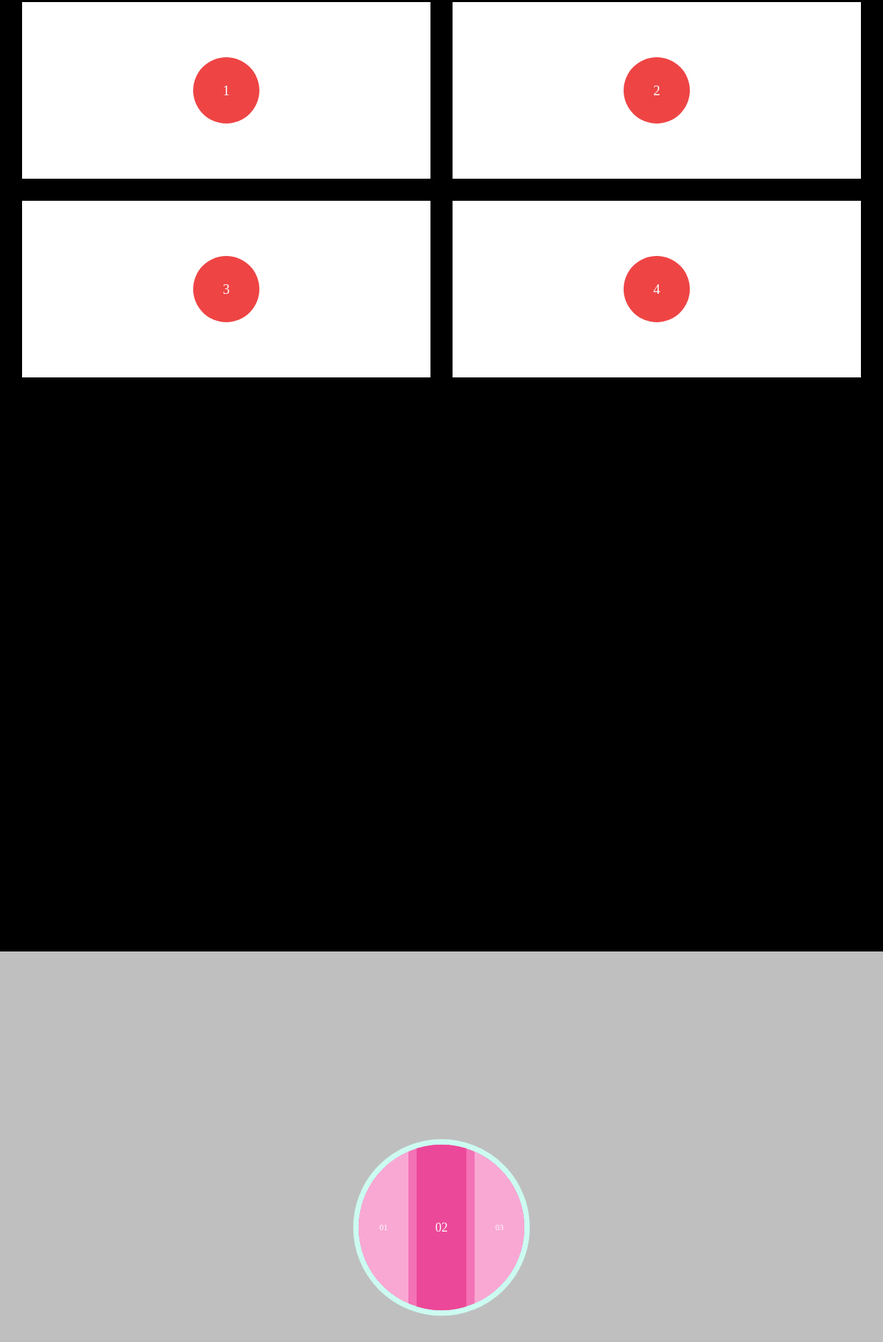
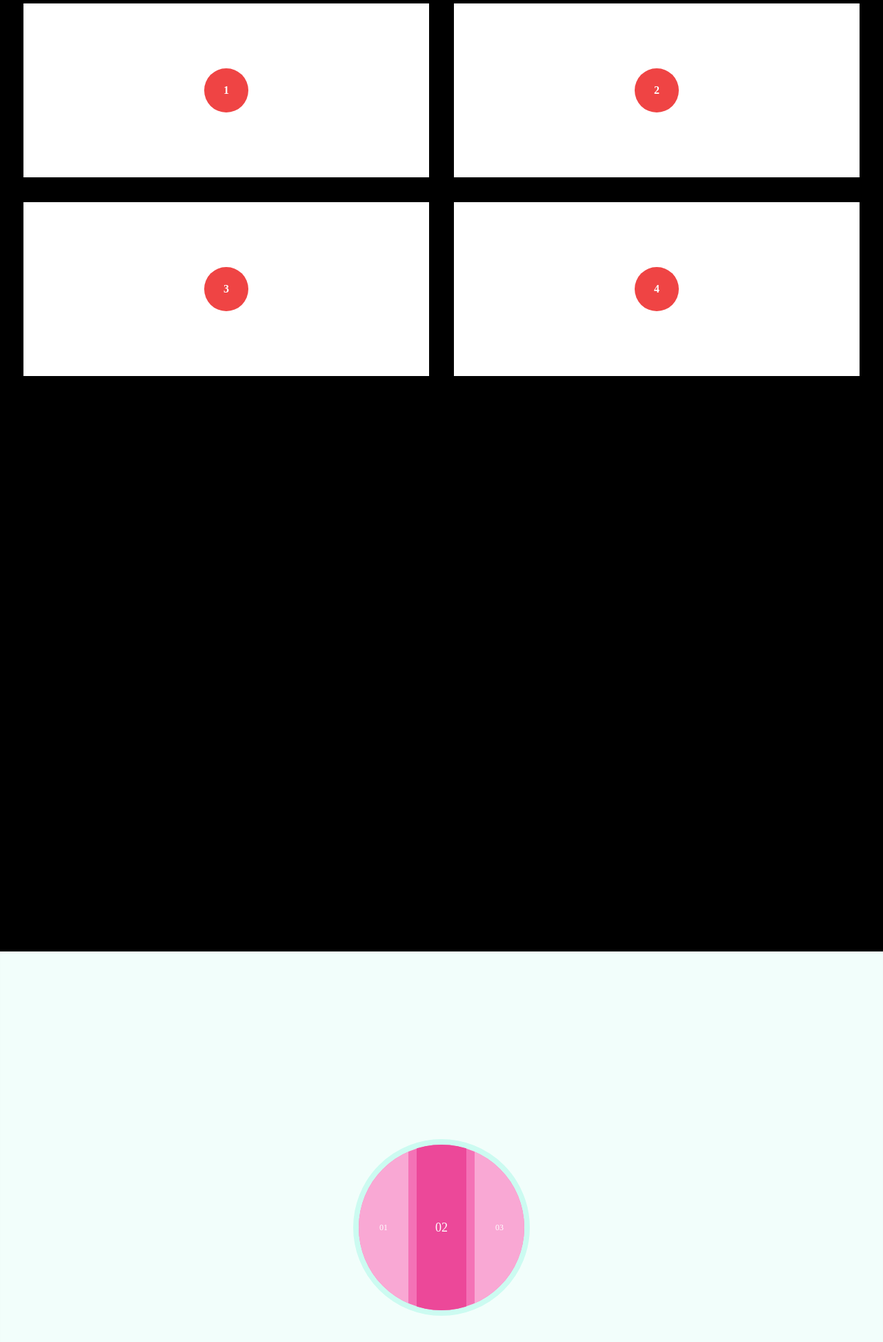
Before and after one commit to gaded01/filta_exam, a website built with webpack: page src/index.html in a window 1280 px wide. Shown: the part 829-2774 px from the top of the page at 69% size. Built offline with nearby package versions, Linux system fonts and the light colour scheme; files whose address does not match are found by name; a web font is replaced by a local one; what @alpinejs/intersect, js-confetti would draw is missing.

Commit message:
Filta Coding Test

```diff
--- a/src/index.html
+++ b/src/index.html
@@ -26,32 +26,41 @@
     <!-- Grid -->
 
     <section x-intersect.half="currentBg = `bg-red-500`" class="p-8 grid lg:grid-cols-2 gap-8">
-      <div class="h-64 bg-white flex justify-center items-center hover:bg-blue-500 group"><p class="font-sans bg-red-500 text-white text-xl flex w-24 h-24 justify-center items-center rounded-full group-hover:text-black group-hover:rotate-45">1</p></div>
-      <div class="h-64 bg-white flex justify-center items-center hover:bg-blue-500 group"><p class="font-sans bg-red-500 text-white text-xl flex w-24 h-24 justify-center items-center rounded-full group-hover:text-black group-hover:rotate-45">2</p></div>
-      <div class="h-64 bg-white flex justify-center items-center hover:bg-blue-500 group"><p class="font-sans bg-red-500 text-white text-xl flex w-24 h-24 justify-center items-center rounded-full group-hover:text-black group-hover:rotate-45">3</p></div>
-      <div class="h-64 bg-white flex justify-center items-center hover:bg-blue-500 group"><p class="font-sans bg-red-500 text-white text-xl flex w-24 h-24 justify-center items-center rounded-full group-hover:text-black group-hover:rotate-45">4</p></div>
+      <div class="h-64 bg-white border-2 border-black flex justify-center items-center hover:bg-blue-500 group">
+          <p class="font-sans bg-red-500 text-white text-base font-bold flex w-16 h-16 justify-center items-center rounded-full group-hover:text-black group-hover:rotate-45">1</p>
+      </div>
+      <div class="h-64 bg-white border-2 border-black flex justify-center items-center hover:bg-blue-500 group">
+        <p class="font-sans bg-red-500 text-white text-base font-bold flex w-16 h-16 justify-center items-center rounded-full group-hover:text-black group-hover:rotate-45">2</p>
+      </div>
+      <div class="h-64 bg-white border-2 border-black flex justify-center items-center hover:bg-blue-500 group">
+        <p class="font-sans bg-red-500 text-white text-base font-bold flex w-16 h-16 justify-center items-center rounded-full group-hover:text-black group-hover:rotate-45">3</p>
+      </div>
+      <div class="h-64 bg-white border-2 border-black flex justify-center items-center hover:bg-blue-500 group">
+        <p class="font-sans bg-red-500 text-white text-base font-bold flex w-16 h-16 justify-center items-center rounded-full group-hover:text-black group-hover:rotate-45">4</p>
+      </div>
     </section>
 
+    <!--Image Transition-->
+
     <section class="h-full flex items-center justify-center font-mono p-2 sm:p-0" x-intersect.half="currentBg = `bg-white`">
-
-      <div class="bg-[url('./static/image.jpg')] border-2 border-black w-96 h-96 rounded-full bg-contain hover:bg-cover"></div>
-
+      <div class="border-2 border-black  relative flex items-center justify-center m-3 overflow-hidden shadow-xl w-96 h-96 rounded-full scale-100">
+        <div class="bg-[url('./static/image.jpg')] absolute w-full h-full transition-all duration-500 ease-in-out transform bg-center bg-cover hover:scale-150 ease-in duration-500"></div>
+      </div>
     </section>
 
-    <section class="bg-[url('./static/image.jpg')] bg-no-repeat bg-center h-screen flex items-center justify-center font-mono bg-cover" x-intersect.half="currentBg = `bg-teal-500">
-      <div class="absolute w-screen h-screen bg-white bg-opacity-75"></div>
-
+    <!---->
+    <section class="bg-[url('./static/image.jpg')] bg-teal-100 bg-no-repeat shadow-inner bg-center h-screen flex items-center justify-center bg-cover" x-intersect.half="currentBg =`bg-teal-100` ">
+      <div class=" bg-no-reapat absolute w-screen h-screen bg-white bg-opacity-75 " x-intersect.half="currentBg =`bg-teal-100` "></div>
       <div class="w-64 h-64 border-solid border-8 border-teal-100 overflow-hidden bg-white rounded-full flex justify-center items-center z-50 group">
-        <div class="w-full h-full bg-pink-400 text-white text-xl w-24 h-24 grid lg:grid-cols-3 gap-3 group-hover:rotate-90">
+        <div class="w-full h-full bg-pink-400 text-white text-xl w-24 h-24 grid lg:grid-cols-3 gap-3 group-hover:rotate-90 ease-in duration-200">
           <div class="font-sans text-xs flex justify-center items-center bg-pink-300 group-hover:invisible">01</div>
-          <div class="font-sans text-lg flex justify-center items-center bg-pink-500 group-hover:shadow-md"><span class="group-hover:-rotate-90">02</span></div>
+          <div class="font-sans text-lg flex justify-center items-center bg-pink-500 group-hover:shadow-md"><span class="group-hover:-rotate-90 ">02</span></div>
           <div class="font-sans text-xs flex justify-center items-center bg-pink-300 group-hover:invisible">03</div>
         </div>
       </div>
     </section>
 
-    <section class="h-screen flex items-center justify-center font-mono bg-cover" x-intersect.half="currentBg = `bg-gray-100`">
-
+    <section class="h-screen flex items-center justify-center font-mono bg-cover" x-intersect.half="currentBg = `bg-white`">
       <div class="bg-white w-3/4 mx-8 p-4 border-2 border-black rounded-lg shadow-lg flex flex-col md:grid lg:grid-cols-2 gap-2 sm:gap-8 sm:w-2/3 h-96">
         <div class="bg-[url('./static/image.jpg')] bg-no-repeat bg-center overflow-hidden bg-auto rounded-lg h-48 md:w-full h-full"></div>
         <!-- <img src="./static/image.jpg" class="w-full h-full overflow-hidden bg-cover" /> -->
@@ -127,6 +136,8 @@
           : (drawer[i].classList.add("hidden"));
       });
     }
+
+
   </script>
 </body>
 
```
Also changed, not shown: src/css/app.css (line endings or trailing spaces), src/css/components/button.css (line endings or trailing spaces).
